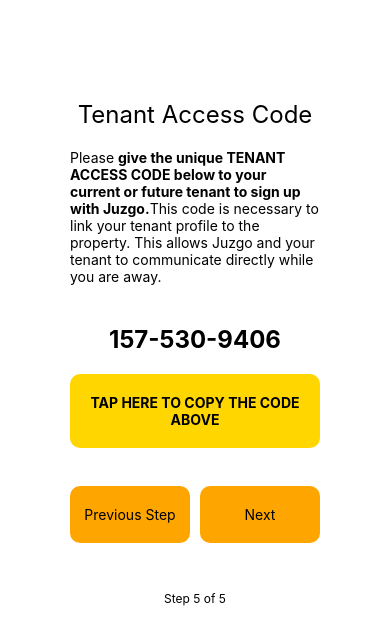
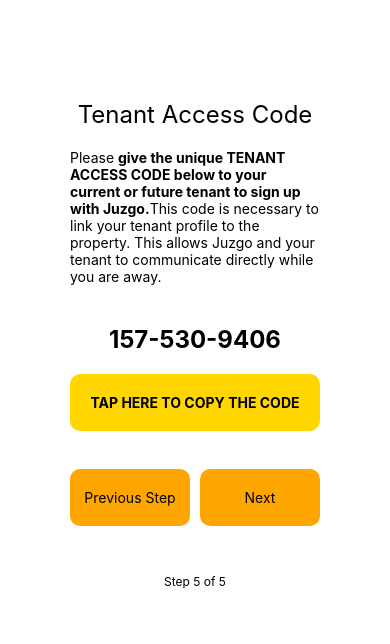
Before and after one commit to sean-xiao-zhao7/juzgo, a React Native app: screen /SignupLandlordTenantAccessCodeScreen in a window 390 px wide. Shown: the top 644 px of the page. Built offline with nearby package versions, Linux system fonts and the light colour scheme.

Commit message:
Add confirm password

```diff
--- a/src/components/forms/LandlordAccessCodeForm.js
+++ b/src/components/forms/LandlordAccessCodeForm.js
@@ -24,7 +24,7 @@
                 {accessCode}
             </TextLarge>
             <Button1
-                text="TAP HERE TO COPY THE CODE ABOVE"
+                text="TAP HERE TO COPY THE CODE"
                 onPress={copyAccessCode}
                 style={{
                     backgroundColor: colors.lightOrange,
--- a/src/screens/register/SignupEmailPasswordScreen.js
+++ b/src/screens/register/SignupEmailPasswordScreen.js
@@ -65,7 +65,7 @@
 
     return (
         <ScreenContainer>
-            <TextLarge style={{ marginBottom: 20, marginTop: 70 }}>
+            <TextLarge style={{ marginBottom: 20 }}>
                 New Account Login Info
             </TextLarge>
             <TextRegular style={{ marginBottom: 20, width: 300 }}>
```
